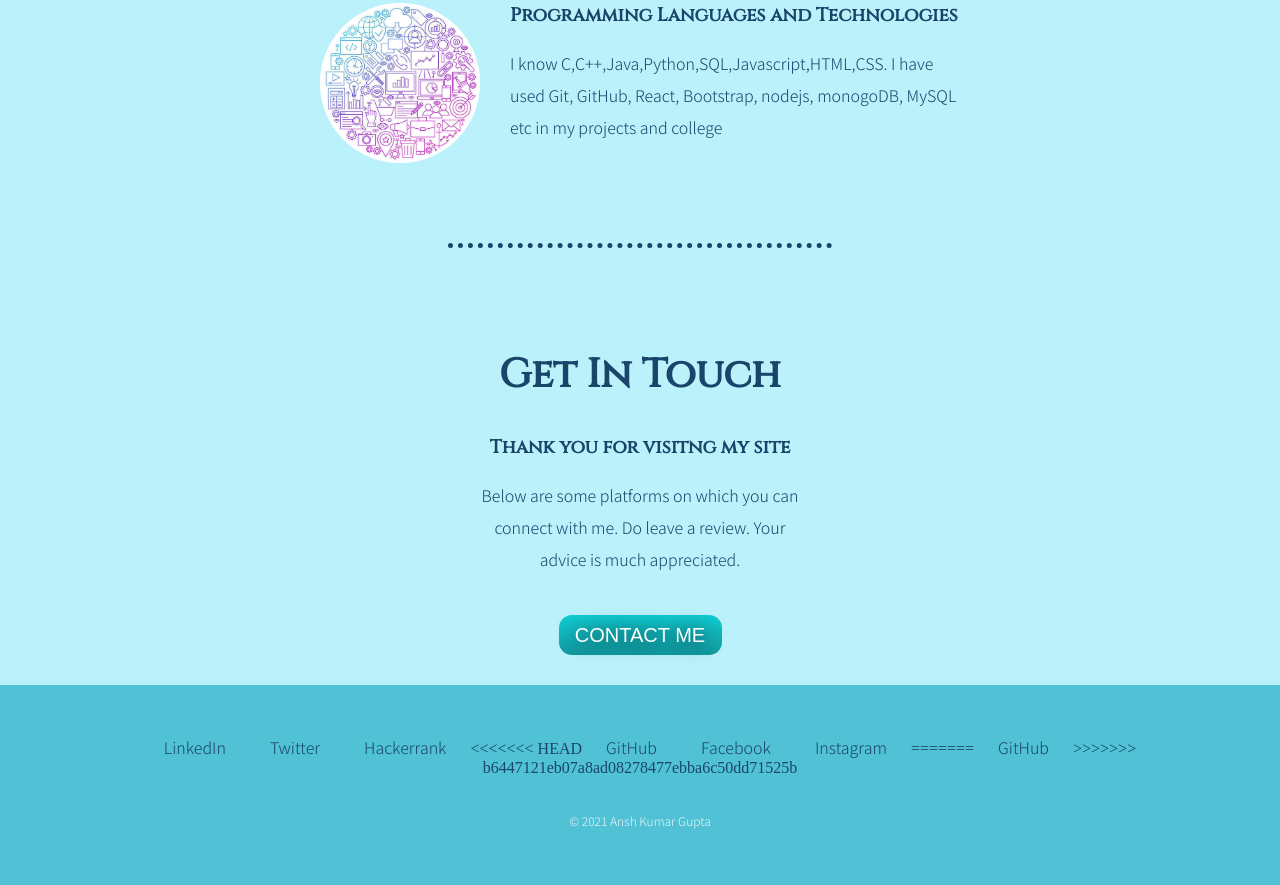
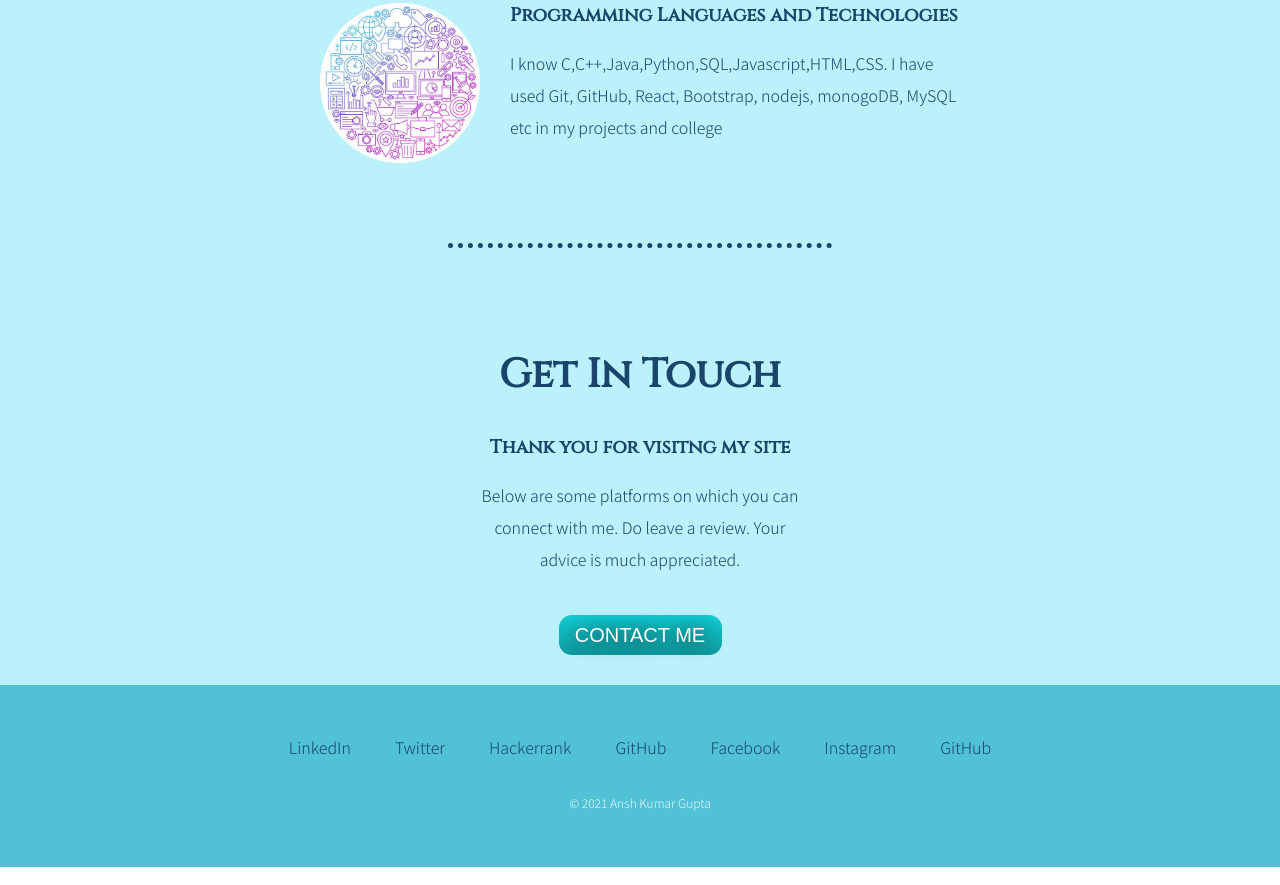
Before and after one commit to Ansh7899/My-Site, a plain HTML site: page index.html in a window 1280 px wide. Shown: the part 2512-3397 px from the top of the page. Drawn offline with Linux system fonts and the light colour scheme.

Commit message:
Update index.html

```diff
--- a/index.html
+++ b/index.html
@@ -64,13 +64,10 @@
     <a class="footer-link" href="https://www.linkedin.com/in/ansh-kumar-gupta-144123197/">LinkedIn</a>
     <a class="footer-link" href="https://twitter.com/Ansh18566595">Twitter</a>
     <a class="footer-link" href="https://www.hackerrank.com/Ansh7899">Hackerrank</a>
-<<<<<<< HEAD
     <a class="footer-link" href="https://github.com/Ansh7899">GitHub</a>
     <a class="footer-link" href="https://www.facebook.com/anshkumar.gupta.180/">Facebook</a>
     <a class="footer-link" href="https://www.instagram.com/_ansh7899_/">Instagram</a>
-=======
     <a class="footer-link" href="https://github.com/Ansh7899">GitHub</a>
->>>>>>> b6447121eb07a8ad08278477ebba6c50dd71525b
     <p class="copy">© 2021 Ansh Kumar Gupta</p>
   </div>
 </body>
```
